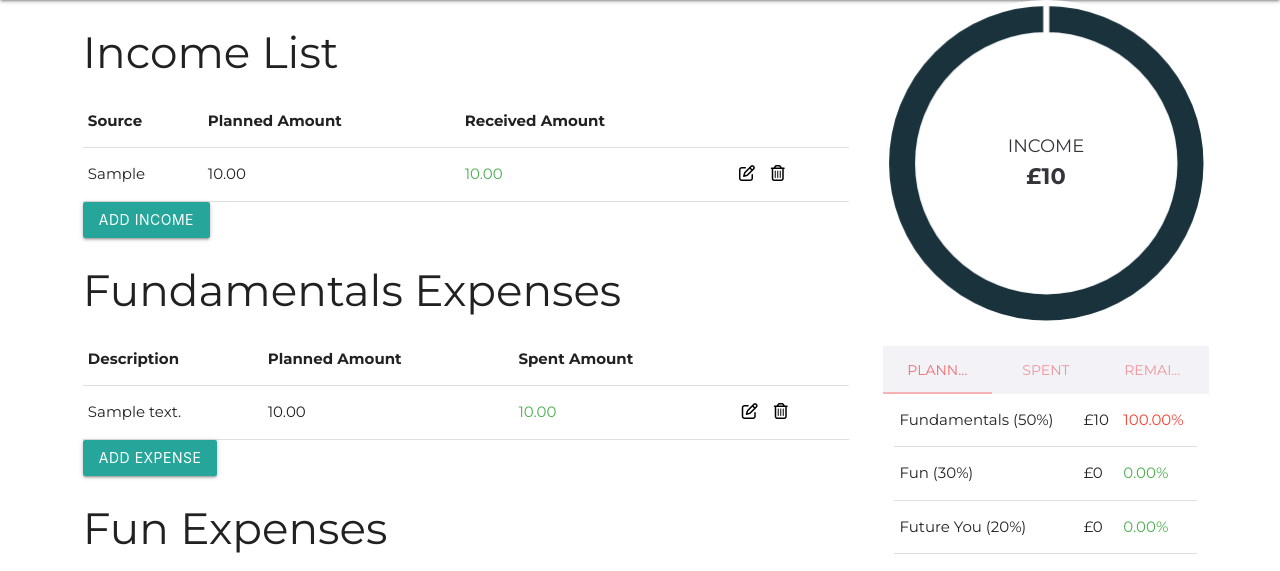
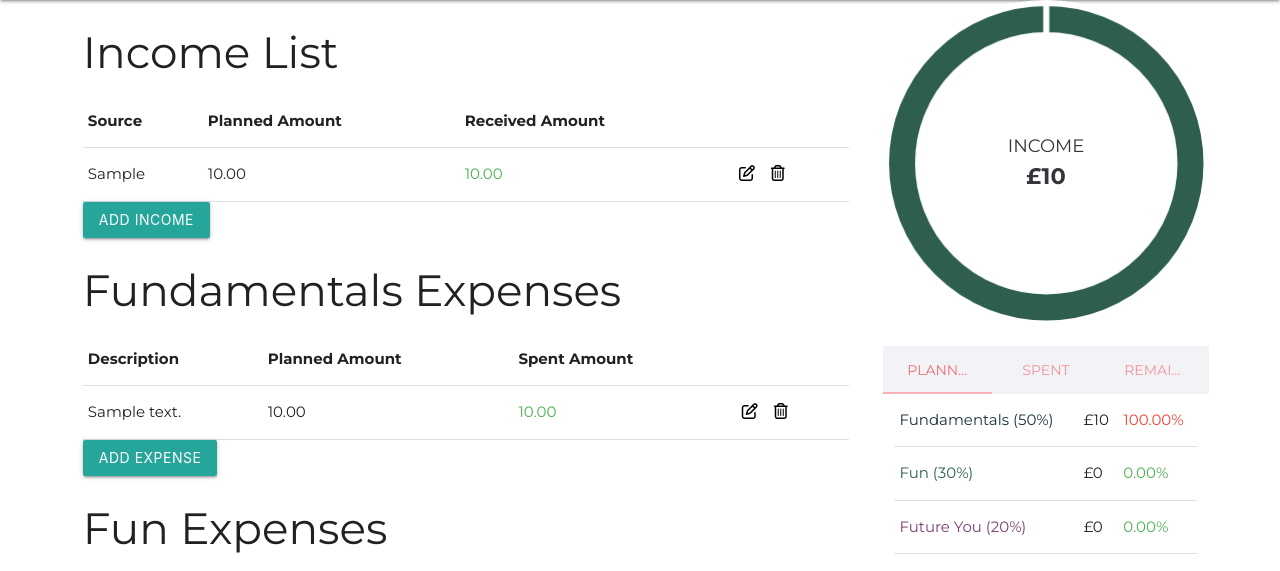
Before and after one commit to JPudsey-11/50-30-20BudgetManager, a Django app: page / in a window 1280 px wide. Shown: the part 64-635 px from the top of the page. Run offline with Django 4.2, Linux system fonts and the light colour scheme; a user stored in the database is signed in; tables that the repository leaves empty hold one stand-in row (values such as "Sample post").

Commit message:
updating colour on chart and sidebar

```diff
--- a/templates/dashboard.html
+++ b/templates/dashboard.html
@@ -165,21 +165,21 @@
             <table class="table">
                 <tbody>
                     <tr>
-                        <td>Fundamentals (50%)</td>
+                        <td style="color: #19323C;" >Fundamentals (50%)</td>
                         <td>£{{ planned_fundamentals }}</td>
                         <td class="{% if planned_fundamentals_percentage > 50 %}red-text{% else %}green-text{% endif %}">
                             {{ planned_fundamentals_percentage|floatformat:2 }}%
                         </td>
                     </tr>
                     <tr>
-                        <td>Fun (30%)</td>
+                        <td style="color: #2d5f4c;" >Fun (30%)</td>
                         <td>£{{ planned_fun }}</td>
                         <td class="{% if planned_fun_percentage > 30 %}red-text{% else %}green-text{% endif %}">
                             {{ planned_fun_percentage|floatformat:2 }}%
                         </td>
                     </tr>
                     <tr>
-                        <td>Future You (20%)</td>
+                        <td style="color: #7C3E71;">Future You (20%)</td>
                         <td>£{{ planned_future_you }}</td>
                         <td class="{% if planned_future_you_percentage > 20 %}red-text{% else %}green-text{% endif %}">
                             {{ planned_future_you_percentage|floatformat:2 }}%
@@ -194,21 +194,21 @@
             <table class="table">
                 <tbody>
                     <tr>
-                        <td>Fundamentals (50%)</td>
+                        <td style="color: #19323C;" >Fundamentals (50%)</td>
                         <td>£{{ spent_fundamentals }}</td>
                         <td class="{% if fundamentals_percentage > 50 %}red-text{% else %}green-text{% endif %}">
                             {{ fundamentals_percentage|floatformat:2 }}%
                         </td>
                     </tr>
                     <tr>
-                        <td>Fun (30%)</td>
+                        <td style="color: #2d5f4c;">Fun (30%)</td>
                         <td>£{{ spent_fun }}</td>
                         <td class="{% if fun_percentage > 30 %}red-text{% else %}green-text{% endif %}">
                             {{ fun_percentage|floatformat:2 }}%
                         </td>
                     </tr>
                     <tr>
-                        <td>Future You (20%)</td>
+                        <td style="color: #7C3E71;">Future You (20%)</td>
                         <td>£{{ spent_future_you }}</td>
                         <td class="{% if future_you_percentage > 20 %}red-text{% else %}green-text{% endif %}">
                             {{ future_you_percentage|floatformat:2 }}%
@@ -251,7 +251,7 @@
                         100 - ({{ planned_fundamentals_percentage|default:"0" }} + {{ planned_fun_percentage|default:"0" }} + {{ planned_future_you_percentage|default:"0" }})
                     ],
                     backgroundColor: [
-                        '#19323C',   // Fundamentals color
+                        '#2d5f4c',   // Fundamentals color
                         '#64BA9E',   // Fun color
                         '#7C3E71',   // Future You color
                         '#E5E5EA'    // Remaining color (grey)
```
